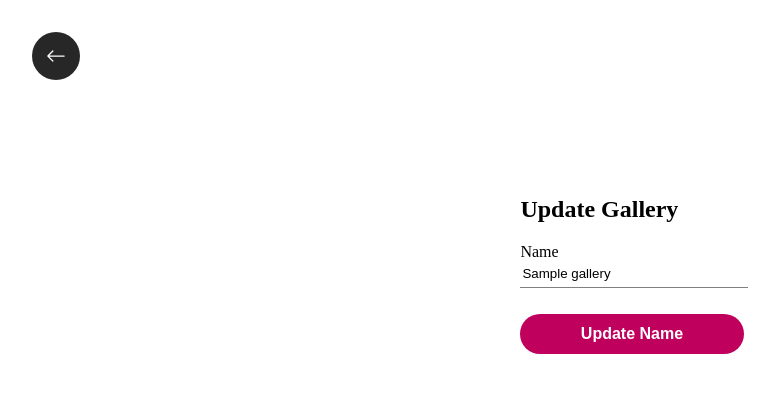
After one commit to Shivamrai15/-image-storage-service-fastapi, a FastAPI app: template templates/update-gallery.html in a window 1280 px wide. The commit adds this page. Shown: the top 417 px of the page, without its empty margins (8-783 px from the left). Run offline with FastAPI, Linux system fonts and the light colour scheme; the template is opened without the code that fills it: most values are stand-ins (such as "Sample title", 1, 10 or a date in 2020).

Commit message:
Edit gallery name

```diff
--- a/main.py
+++ b/main.py
@@ -89,3 +89,71 @@ async def createGallery( request:Request ):
     except Exception as e:
         print("Exception", e)
         return RedirectResponse("/", status_code=status.HTTP_302_FOUND)
+
+
+@app.get("/gallery/{id}")
+async def getGallery( request : Request, id:str ):
+    print(id)
+    id_token = request.cookies.get("token")
+    error_message = None
+    user_token = None
+    user_token = validateFirebaseToken(id_token)
+
+    if not user_token:
+        return templets.TemplateResponse('main.html', { 'request' : request, 'user_token' : None , 'error_message' : error_message, 'user_info': None })
+
+    return templets.TemplateResponse('gallery.html', { 'request' : request, 'user_token': user_token })
+
+
+
+@app.get("/gallery/update/{id}")
+async def getGallery( request : Request, id:str ):
+    id_token = request.cookies.get("token")
+    error_message = None
+    user_token = None
+    user_token = validateFirebaseToken(id_token)
+
+    if not user_token:
+        return templets.TemplateResponse('main.html', { 'request' : request, 'user_token' : None , 'error_message' : error_message, 'user_info': None })
+
+    gallery = firestore_db.collection('gallery').document(id).get()
+    if not gallery.exists:
+        return RedirectResponse("/")
+
+    if gallery.get('userId') != user_token['user_id']:
+        return RedirectResponse("/")
+
+    return templets.TemplateResponse('update-gallery.html', { 'request' : request, 'user_token': user_token, "gallery": gallery })
+
+
+
+@app.post("/gallery/update/{id}")
+async def updateGallery( request : Request, id:str ):
+    id_token = request.cookies.get("token")
+    error_message = None
+    user_token = None
+    user_token = validateFirebaseToken(id_token)
+
+    if not user_token:
+        return templets.TemplateResponse('main.html', { 'request' : request, 'user_token' : None , 'error_message' : error_message, 'user_info': None })
+
+
+    form = await request.form()
+    existedGalleries = getUserGalleries(user_token['user_id'])
+    for gallery in existedGalleries:
+            if gallery.get("name") == form['name']:
+                return RedirectResponse("/", status_code=status.HTTP_302_FOUND)
+
+
+    gallery = firestore_db.collection('gallery').document(id)
+    if not gallery.get().exists:
+        return RedirectResponse("/")
+
+    if gallery.get().get('userId') != user_token['user_id']:
+        return RedirectResponse("/")
+
+    gallery.update({
+        "name" : form['name']
+    })
+
+    return RedirectResponse("/", status_code=status.HTTP_302_FOUND)
--- a/static/style.css
+++ b/static/style.css
@@ -50,6 +50,8 @@
     height: 100%;
     aspect-ratio: 1/1;
     background: #f2f2f2;
+    display: block;
+    position: relative;
 }
 
 .gal-name {
@@ -58,6 +60,53 @@
     font-size: 18px;
     color: #2e2e2e;
     text-decoration: none;
+    display: block;
+    padding-left: 1rem;
+    padding-right: 1rem;
+}
+
+.gallery-options{
+    display: grid;
+    grid-template-columns: repeat(2, minmax(0, 1fr));
+    padding: 1rem;
+    column-gap: 1rem;
+}
+
+.gallery-options a {
+    width: 100%;
+    padding-top: 10px;
+    padding-bottom: 10px;
+    background: #272727;
+    border-radius: 20px;
+    display: flex;
+    justify-content: center;
+    align-items: center;
+    color: white;
+}
+
+.gallery-options button {
+    width: 100%;
+    padding-top: 10px;
+    padding-bottom: 10px;
+    background: #272727;
+    border-radius: 20px;
+    display: flex;
+    justify-content: center;
+    align-items: center;
+    color: white;
+    border:none;
+    cursor: pointer;
+}
+
+.back-btn {
+    height: 3rem;
+    width: 3rem;
+    display: flex;
+    justify-content: center;
+    align-items: center;
+    text-decoration: none;
+    color: white;
+    background: #272727;
+    border-radius: 100%;
     margin: 2rem;
-    display: block;
 }
--- /dev/null
+++ b/templates/update-gallery.html
@@ -0,0 +1,31 @@
+<!DOCTYPE html>
+<html lang="en">
+<head>
+    <meta charset="UTF-8">
+    <meta name="viewport" content="width=device-width, initial-scale=1.0">
+    <title>Update</title>
+    <link rel="stylesheet" href="{{ url_for('static', path='/style.css') }}">
+</head>
+<body>
+
+    <div class="p-4">
+        <a class="back-btn" href="/">
+            <svg xmlns="http://www.w3.org/2000/svg" width="20" height="20" fill="currentColor" class="bi bi-arrow-left" viewBox="0 0 16 16">
+                <path fill-rule="evenodd" d="M15 8a.5.5 0 0 0-.5-.5H2.707l3.147-3.146a.5.5 0 1 0-.708-.708l-4 4a.5.5 0 0 0 0 .708l4 4a.5.5 0 0 0 .708-.708L2.707 8.5H14.5A.5.5 0 0 0 15 8"/>
+            </svg>
+        </a>
+        <div class="container py-4">
+            <form action="/gallery/update/{{ gallery.id }}" method="post">
+                <h2>Update Gallery</h2>
+                <div>
+                    <label for="name">Name</label>
+                    <input name="name" class="inp" id="name" value="{{ gallery.get('name') }}" />
+                </div>
+                <button class="btn" type="submit" >
+                    Update Name
+                </button>
+            </form>
+        </div>
+    </div>
+</body>
+</html>
```
Also changed, not shown: templates/gallery.html (added, +12 -0 lines), templates/main.html (+15 -1 lines).
